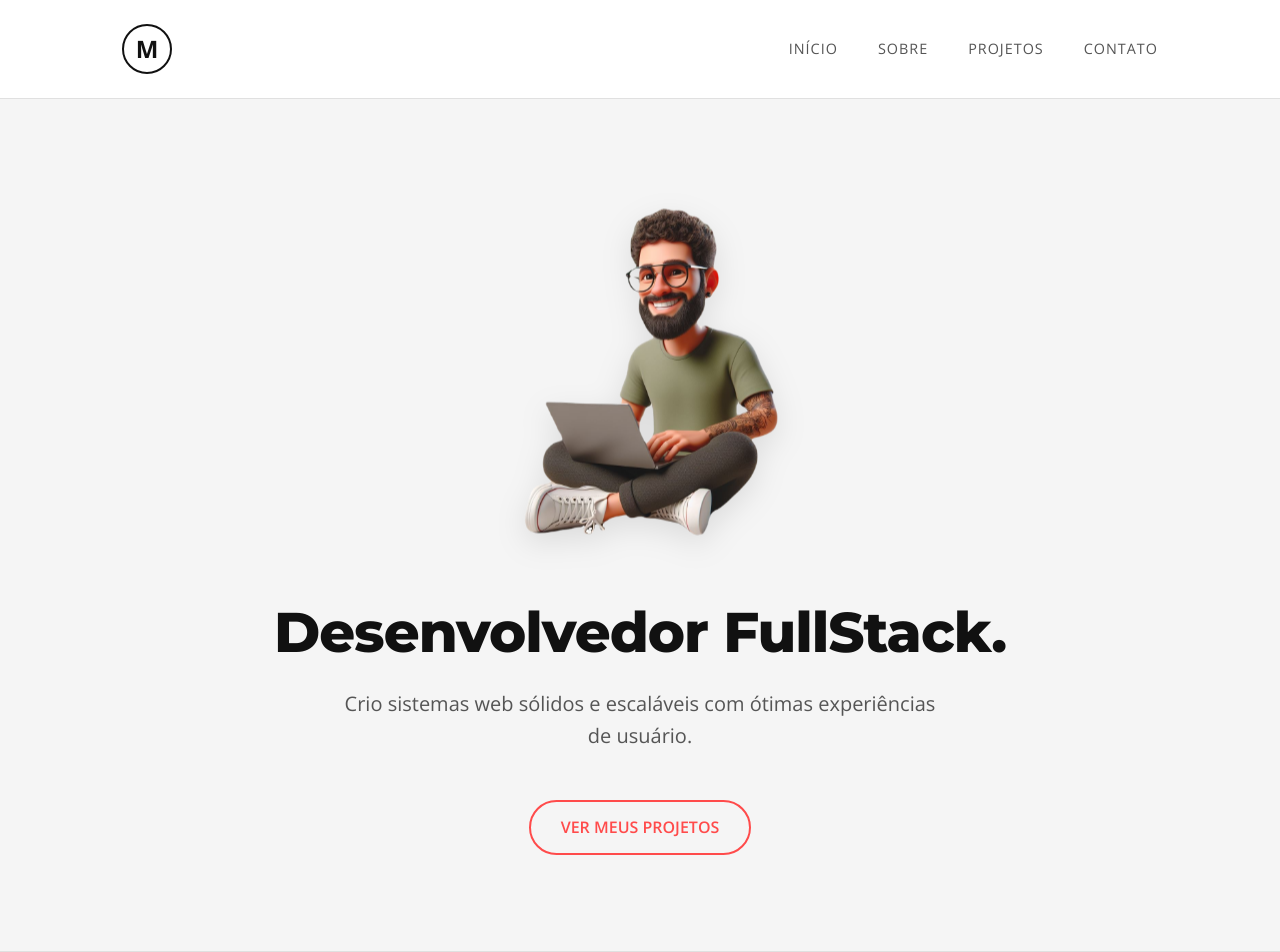
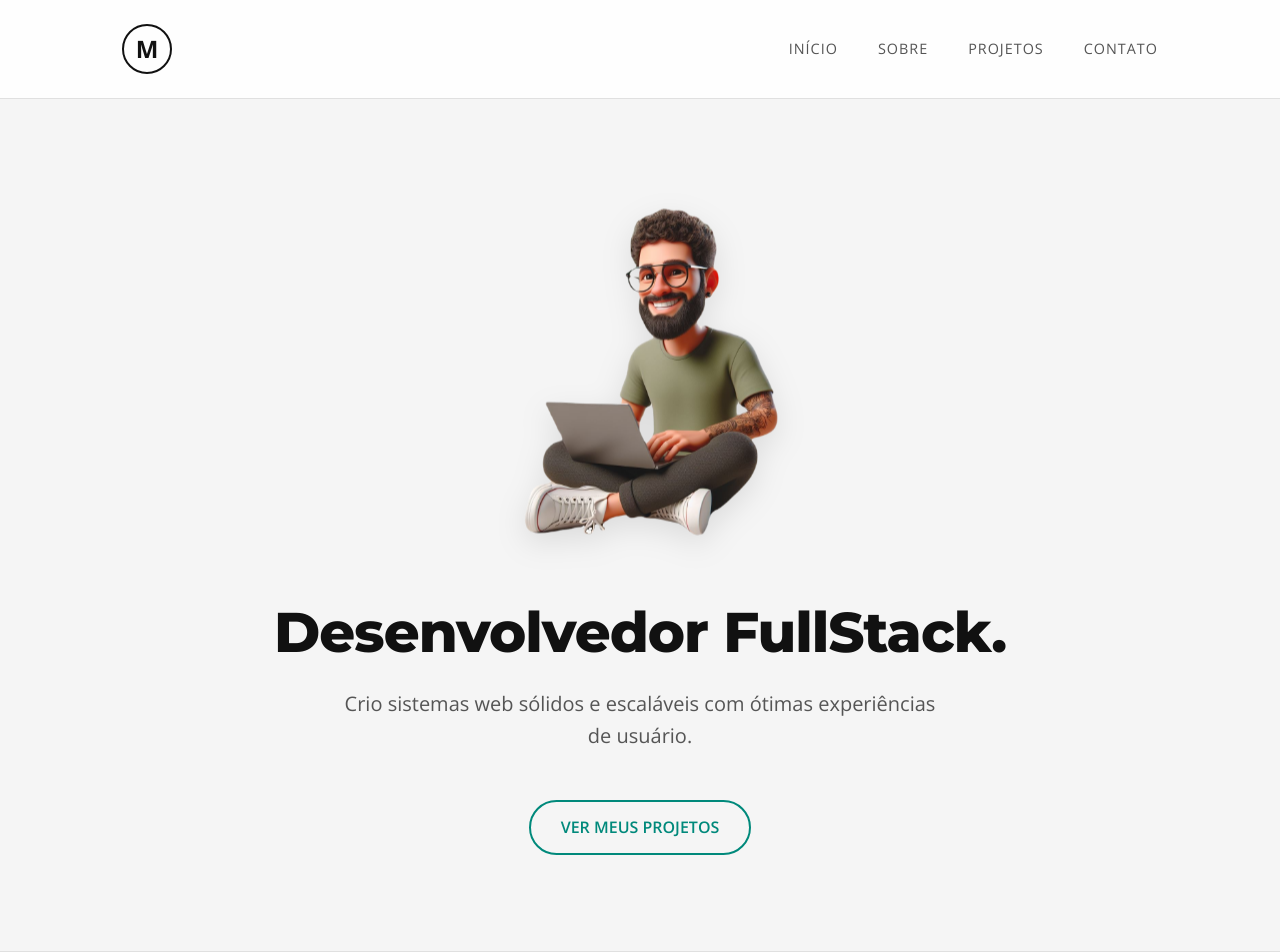
Before and after one commit to MarcosHenriquedaSilva/MHSDEV01, a React (Vite) app in the folder portfolio/: page / in a window 1280 px wide. Shown: the top 952 px of the page. Built offline with nearby package versions, Linux system fonts and the light colour scheme.

Commit message:
Update navbar transparency and refine footer styles

```diff
--- a/portfolio/src/components/Footer.module.css
+++ b/portfolio/src/components/Footer.module.css
@@ -1,6 +1,6 @@
 .footer {
   padding: 4rem 0 2rem;
-  background-color: var(--bg-body);
+  background-color: var(--bg-card);
   border-top: 1px solid var(--border-line);
   display: flex;
   flex-direction: column;
@@ -12,21 +12,16 @@
 .socialStrip {
   display: flex;
   gap: 2rem;
-  opacity: 0.7;
-  transition: opacity 0.2s ease;
-}
-
-.socialStrip:hover {
-  opacity: 1;
+  transition: transform 0.2s ease;
 }
 
 .socialLink {
-  color: var(--text-primary);
+  color: var(--text-secondary);
   transition: color 0.2s ease, transform 0.2s ease;
 }
 
 .socialLink:hover {
-  color: var(--accent);
+  color: #00897b;
   transform: translateY(-2px);
 }
 
--- a/portfolio/src/components/Navbar.module.css
+++ b/portfolio/src/components/Navbar.module.css
@@ -6,7 +6,7 @@
   z-index: 1000;
   padding: 1.5rem 0;
   transition: all 0.3s ease;
-  background-color: var(--bg-card);
+  background-color: rgba(255, 255, 255, 0.85);
   border-bottom: 1px solid var(--border-line);
 }
 
--- a/portfolio/src/index.css
+++ b/portfolio/src/index.css
@@ -8,10 +8,11 @@
   --text-secondary: #555555;
   --text-muted: #999999;
 
-  --accent: #ff4b4b;
-  --accent-blue: #1e90ff;
+  /* Paleta baseada no banner verde */
+  --accent: #00897b;        /* verde principal para hovers/botões */
+  --accent-blue: #4db6ac;   /* variação mais clara se precisar */
   --link-color: #111111;
-  --link-hover: #000000;
+  --link-hover: #00897b;
 
   --border-line: #e0e0e0;
 
```
